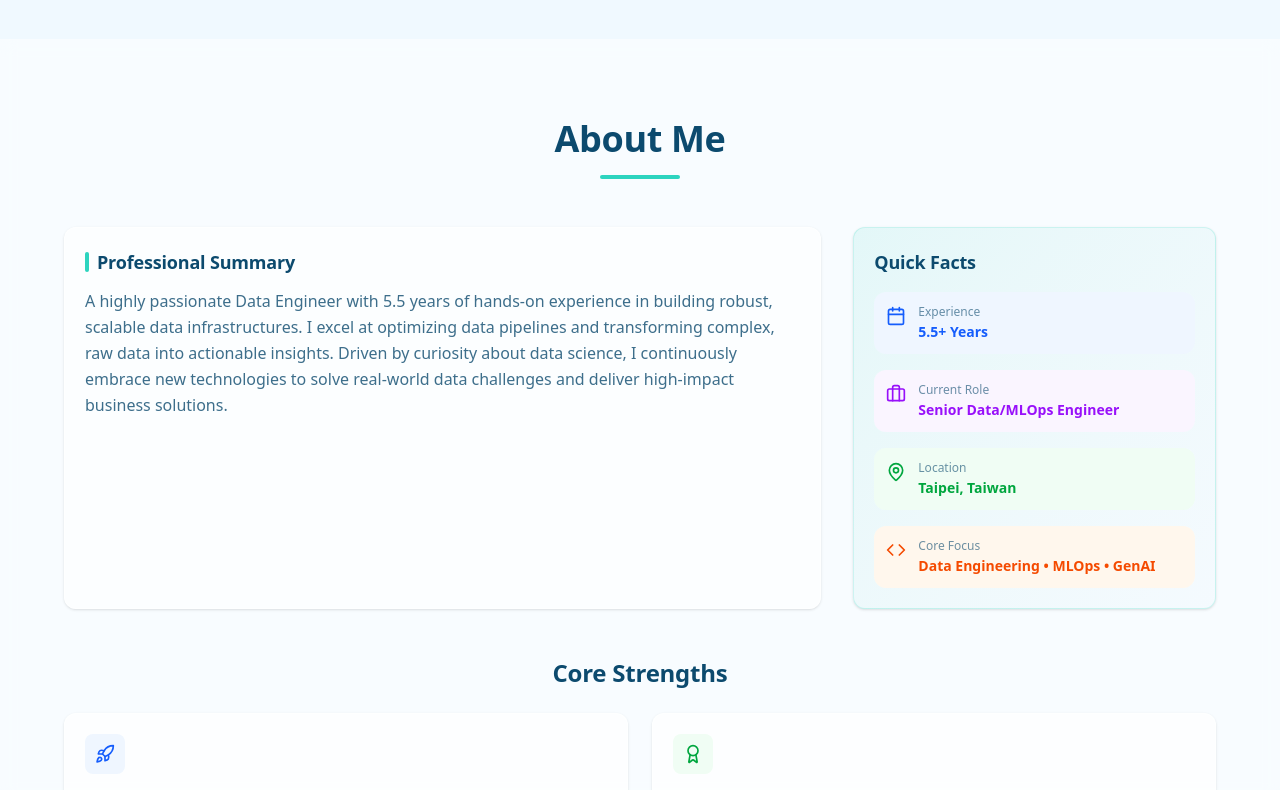
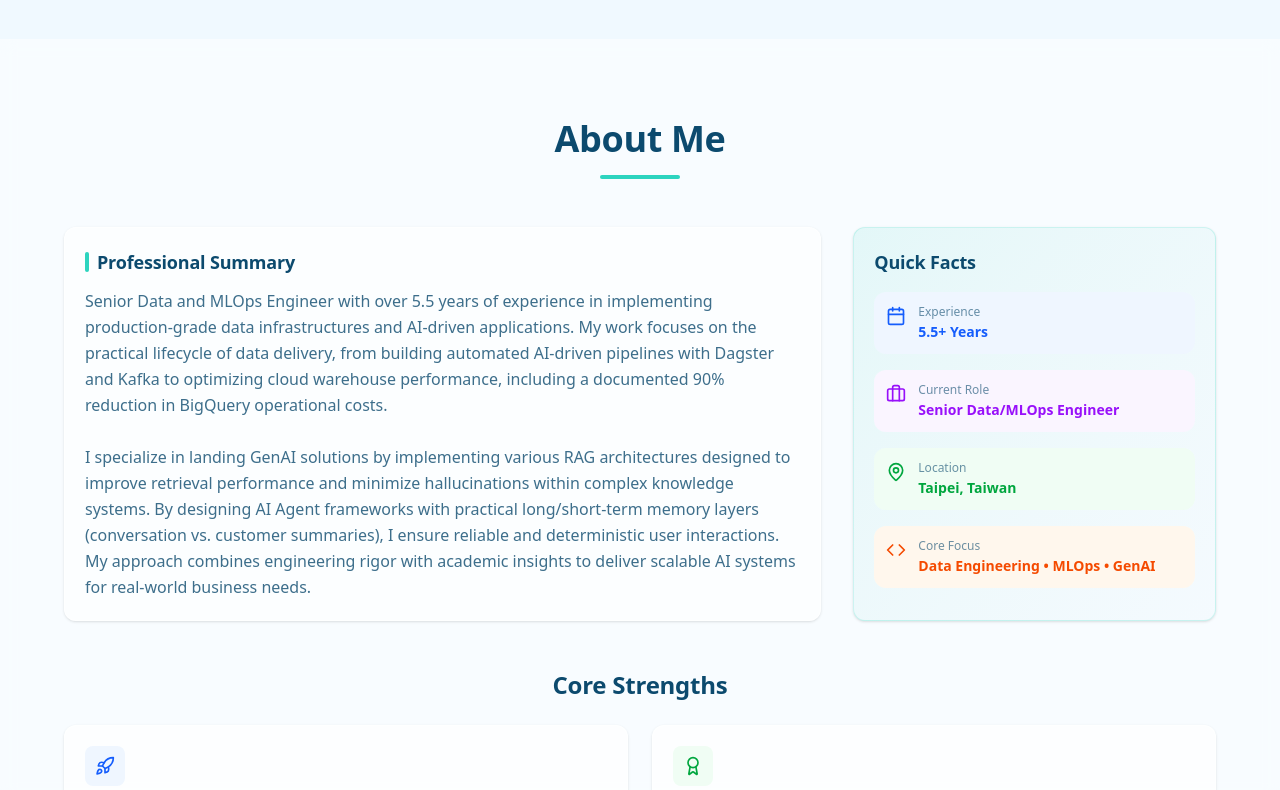
Before and after one commit to tyc30827/tyc30827.github.io, a Next.js app: page / in a window 1280 px wide. Shown: the part 571-1361 px from the top of the page. Built offline with nearby package versions, Linux system fonts and the light colour scheme.

Commit message:
feat: Add About section component displaying professional summary, quick facts, and core strengths with animations.

```diff
--- a/src/components/About.jsx
+++ b/src/components/About.jsx
@@ -73,8 +73,19 @@ const About = () => {
                             <span className="w-1 h-5 bg-ocean-accent rounded-full"></span>
                             Professional Summary
                         </h3>
-                        <p className="text-base text-ocean-dark/80 leading-relaxed">
-                            {description}
+                        <p className="text-base text-ocean-dark/80 leading-relaxed space-y-4">
+                            <span>
+                                Senior Data and MLOps Engineer with over 5.5 years of experience in implementing production-grade data infrastructures and AI-driven applications.
+                                My work focuses on the practical lifecycle of data delivery, from building automated AI-driven pipelines with Dagster and Kafka to
+                                optimizing cloud warehouse performance, including a documented 90% reduction in BigQuery operational costs.
+                            </span>
+                            <br /><br />
+                            <span>
+                                I specialize in landing GenAI solutions by implementing various RAG architectures designed to improve retrieval performance and
+                                minimize hallucinations within complex knowledge systems. By designing AI Agent frameworks with practical long/short-term memory layers
+                                (conversation vs. customer summaries), I ensure reliable and deterministic user interactions. My approach combines engineering rigor with
+                                academic insights to deliver scalable AI systems for real-world business needs.
+                            </span>
                         </p>
                     </motion.div>
 
```
